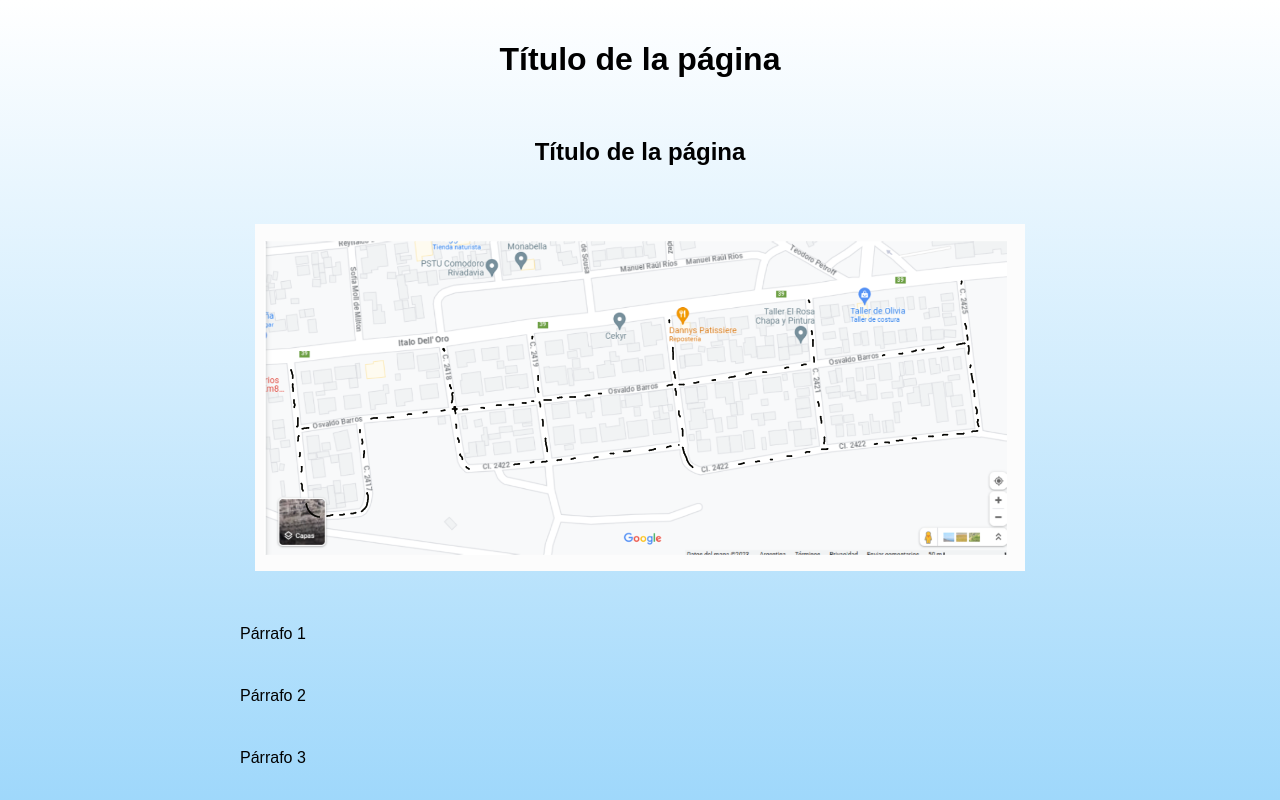
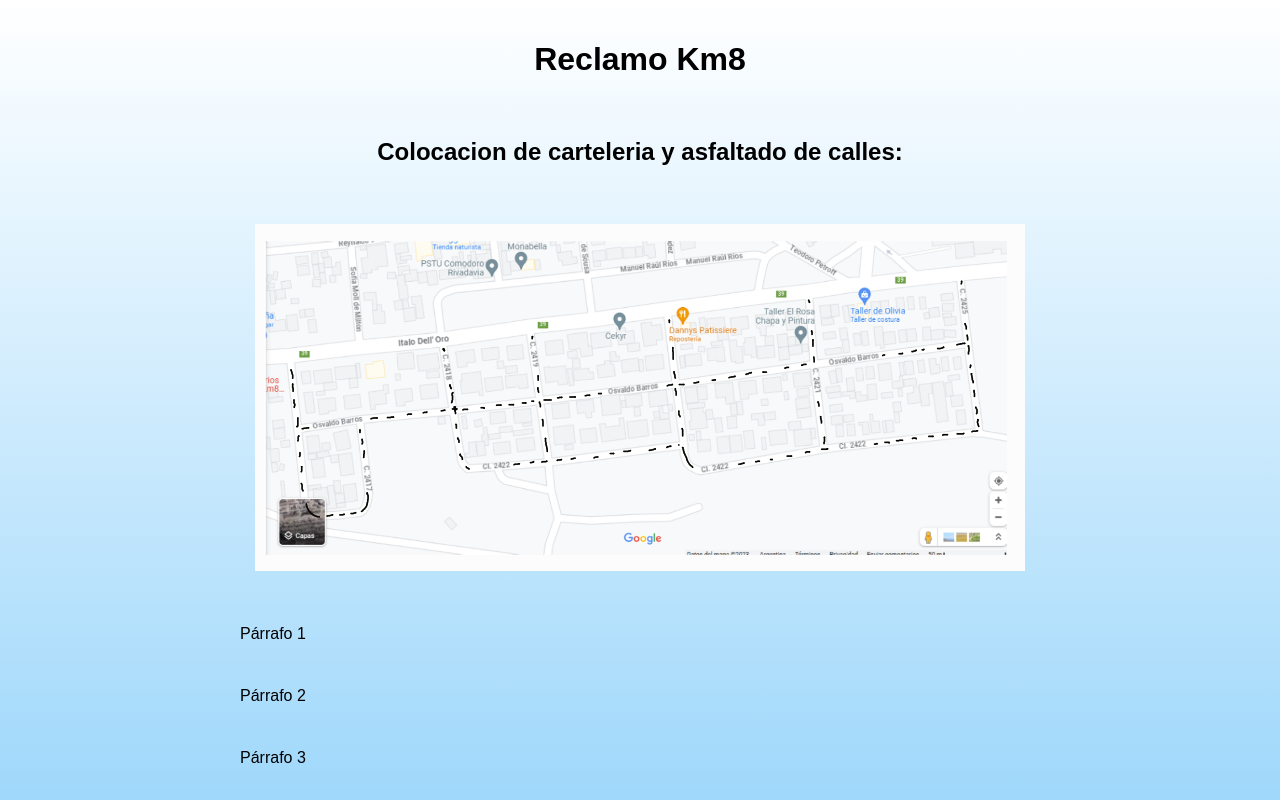
Before and after one commit to EmanuelPB123/ReclamosVarios, a plain HTML site: page index.html in a window 1280 px wide. Shown: the top 800 px of the page. Drawn offline with Linux system fonts and the light colour scheme.

Commit message:
Update index.html

```diff
--- a/index.html
+++ b/index.html
@@ -7,9 +7,9 @@
 </head>
 <body>
     <div class="container">
-        <h1>Título de la página</h1>
+        <h1>Reclamo Km8</h1>
         <br>
-        <h2>Título de la página</h2>
+        <h2>Colocacion de carteleria y asfaltado de calles:</h2>
         <br>
         <img src="MyFile.png" alt="img">
         <br>
```
